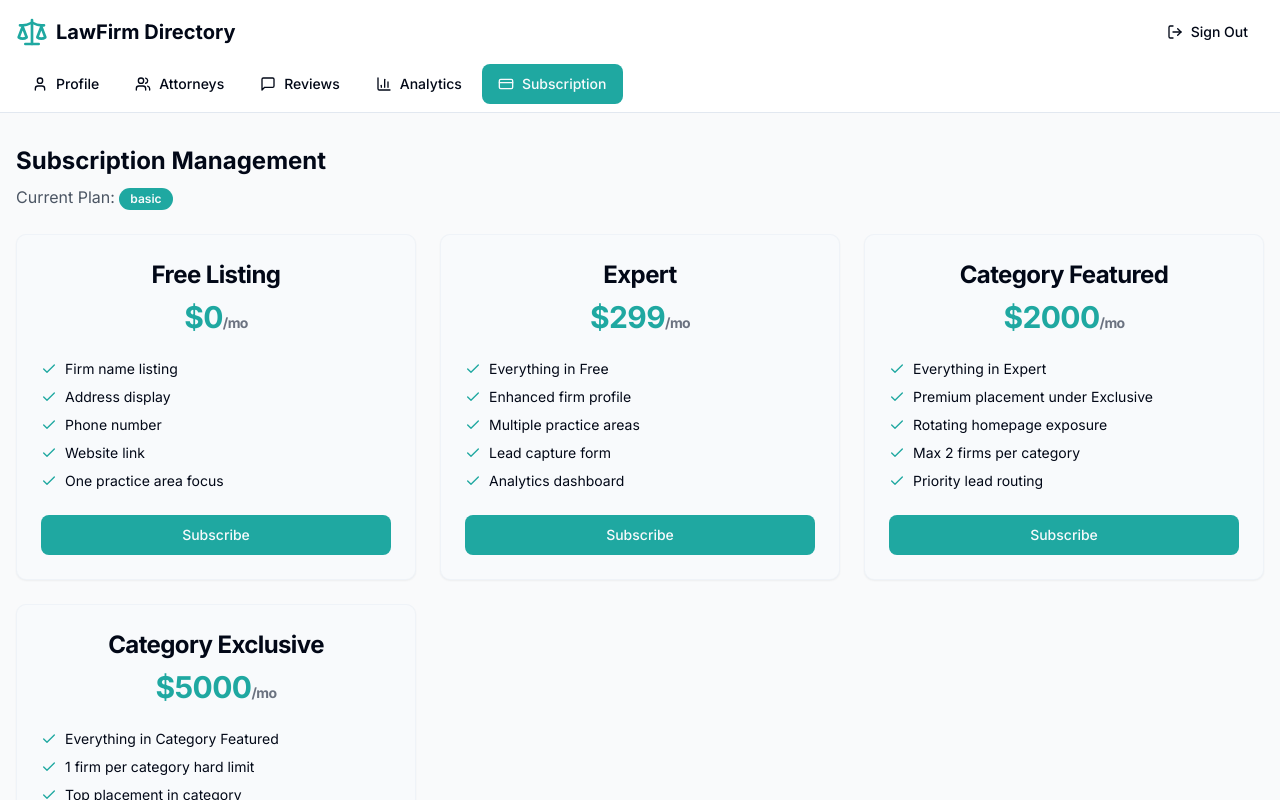
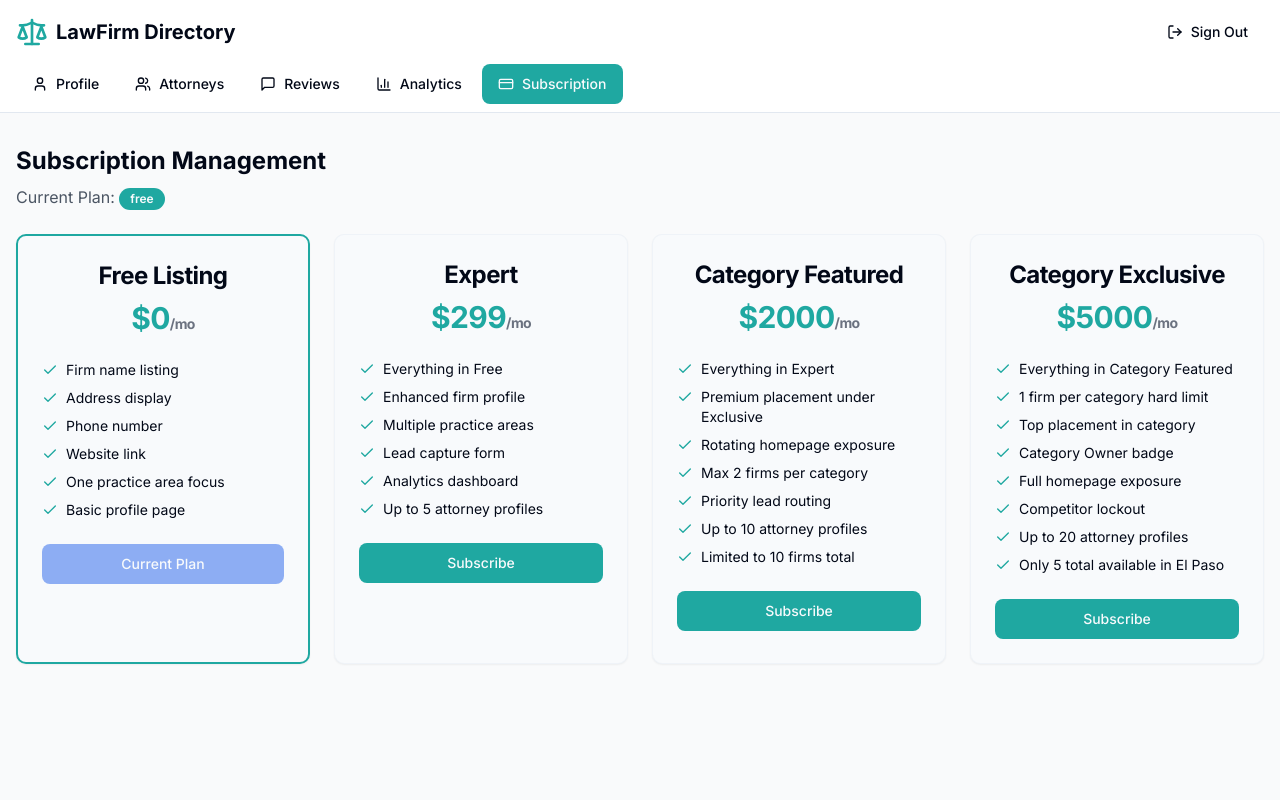
Before and after one commit to chapstucker-dotcom/best-ep-lawyers-, a React (Vite) app: page /dashboard in a window 1280 px wide. Both pictures are taken after a click on the button "Subscription". Shown: the top 800 px of the page. Built offline with nearby package versions, Linux system fonts and the light colour scheme; no server answers.

Commit message:
Fix subscription checkout buttons

```diff
--- a/src/components/dashboard/Subscription.tsx
+++ b/src/components/dashboard/Subscription.tsx
@@ -1,103 +1,208 @@
-import { useState, useEffect } from 'react';
-import { Card, CardContent, CardHeader, CardTitle } from '@/components/ui/card';
+import { useEffect, useState } from 'react';
+import {
+  Card,
+  CardContent,
+  CardHeader,
+  CardTitle,
+} from '@/components/ui/card';
 import { Button } from '@/components/ui/button';
 import { Badge } from '@/components/ui/badge';
-import { Check, Users, Loader2, CreditCard } from 'lucide-react';
-import { useToast } from '@/hooks/use-toast';
+import { Check, Loader2 } from 'lucide-react';
+
 import { plans } from '@/data/plans';
 import { supabase } from '@/lib/supabase';
 import { useAuth } from '@/contexts/AuthContext';
+import { useToast } from '@/hooks/use-toast';
+
+const checkoutLinks: Record<string, string> = {
+  expert:
+    'https://buy.stripe.com/7sY8wOgQU8u65N198SaAw01',
+
+  'category-featured':
+    'https://buy.stripe.com/fZu6oG0RWeSu2AP98SaAw03',
+
+  'category-exclusive':
+    'https://buy.stripe.com/8x27sK3046lYb7lgBkaAw04',
+};
 
 export const Subscription = () => {
-  const [currentPlan, setCurrentPlan] = useState('basic');
-  const [loading, setLoading] = useState<string | null>(null);
-  const [subscription, setSubscription] = useState<any>(null);
+  const [currentPlan, setCurrentPlan] = useState('free');
+  const [loadingPlan, setLoadingPlan] = useState<string | null>(
+    null
+  );
+
+  const { user } = useAuth();
   const { toast } = useToast();
-  const { user } = useAuth();
 
   useEffect(() => {
-    if (user) fetchSubscription();
+    const loadCurrentPlan = async () => {
+      if (!user) return;
+
+      const { data, error } = await supabase
+        .from('firms')
+        .select('plan, plan_key')
+        .eq('user_id', user.id)
+        .maybeSingle();
+
+      if (error) {
+        console.error(
+          'Unable to load current subscription plan:',
+          error
+        );
+        return;
+      }
+
+      if (!data) {
+        setCurrentPlan('free');
+        return;
+      }
+
+      const databasePlan =
+        data.plan_key || data.plan || 'free';
+
+      const normalizedPlan =
+        databasePlan === 'basic'
+          ? 'free'
+          : databasePlan;
+
+      setCurrentPlan(normalizedPlan);
+    };
+
+    void loadCurrentPlan();
   }, [user]);
 
-  const fetchSubscription = async () => {
-    const { data } = await supabase
-      .from('subscriptions')
-      .select('*')
-      .eq('user_id', user?.id)
-      .single();
-    if (data) {
-      setSubscription(data);
-      setCurrentPlan(data.plan_type);
+  const handleSubscribe = (planId: string) => {
+    if (planId === 'free') {
+      toast({
+        title: 'Free Listing',
+        description:
+          'Your firm already has access to the free listing plan.',
+      });
+      return;
     }
-  };
 
-  const handleSubscribe = async (plan: typeof plans[0]) => {
-    setLoading(plan.id);
-    try {
-      const { data, error } = await supabase.functions.invoke('create-checkout', {
-        body: {
-          planId: plan.id,
-          planName: plan.name,
-          priceMonth: plan.priceMonth,
-          firmId: subscription?.firm_id || 'new',
-          userId: user?.id,
-          successUrl: `${window.location.origin}/dashboard?success=true`,
-          cancelUrl: `${window.location.origin}/dashboard?canceled=true`
+    const checkoutUrl = checkoutLinks[planId];
+
+    if (!checkoutUrl) {
+      toast({
+        title: 'Checkout unavailable',
+        description:
+          'The checkout link for this plan has not been configured.',
+        variant: 'destructive',
+      });
+      return;
     }
-      });
-      if (error) throw error;
-      if (data?.url) window.location.href = data.url;
-    } catch (err: any) {
-      toast({ title: 'Error', description: err.message, variant: 'destructive' });
-    } finally {
-      setLoading(null);
-    }
+
+    setLoadingPlan(planId);
+
+    window.location.href = checkoutUrl;
   };
 
   return (
     <div className="space-y-6">
       <div>
-        <h2 className="text-2xl font-bold">Subscription Management</h2>
-        <p className="text-gray-600 mt-2">
-          Current Plan: <Badge className="bg-[#1FA8A1]">{currentPlan}</Badge>
-          {subscription?.status && <Badge className="ml-2" variant="outline">{subscription.status}</Badge>}
+        <h2 className="text-2xl font-bold">
+          Subscription Management
+        </h2>
+
+        <p className="mt-2 text-gray-600">
+          Current Plan:{' '}
+          <Badge className="bg-[#1FA8A1]">
+            {currentPlan}
+          </Badge>
         </p>
       </div>
 
-      {subscription && (
-        <Card>
-          <CardHeader><CardTitle className="flex items-center gap-2"><CreditCard className="h-5 w-5" />Billing Info</CardTitle></CardHeader>
-          <CardContent>
-            <p className="text-sm text-gray-600">Next billing: {subscription.current_period_end ? new Date(subscription.current_period_end).toLocaleDateString() : 'N/A'}</p>
-          </CardContent>
-        </Card>
-      )}
+      <div className="grid grid-cols-1 gap-6 md:grid-cols-2 xl:grid-cols-4">
+        {plans.map((plan) => {
+          const isCurrentPlan =
+            currentPlan === plan.id;
 
-      <div className="grid grid-cols-1 md:grid-cols-3 gap-6">
-        {plans.map((plan) => (
-          <Card key={plan.id} className={currentPlan === plan.id ? 'border-[#1FA8A1] border-2' : ''}>
+          const isFreePlan =
+            plan.id === 'free';
+
+          const isLoading =
+            loadingPlan === plan.id;
+
+          return (
+            <Card
+              key={plan.id}
+              className={
+                isCurrentPlan
+                  ? 'border-2 border-[#1FA8A1]'
+                  : ''
+              }
+            >
               <CardHeader>
                 <CardTitle className="text-center">
-                <div className="text-2xl font-bold">{plan.name}</div>
-                <div className="text-3xl font-bold text-[#1FA8A1] mt-2">${plan.priceMonth}<span className="text-sm text-gray-500">/mo</span></div>
+                  <div className="text-2xl font-bold">
+                    {plan.name}
+                  </div>
+
+                  <div className="mt-2 text-3xl font-bold text-[#1FA8A1]">
+                    ${plan.priceMonth}
+                    <span className="text-sm text-gray-500">
+                      /mo
+                    </span>
+                  </div>
                 </CardTitle>
               </CardHeader>
+
               <CardContent>
-              <ul className="space-y-2 mb-6">
-                {plan.features.slice(0, 5).map((f, i) => (
-                  <li key={i} className="flex items-start text-sm"><Check className="h-4 w-4 text-[#1FA8A1] mr-2 mt-0.5" />{f}</li>
-                ))}
+                <ul className="mb-6 space-y-2">
+                  {plan.features.map(
+                    (feature, index) => (
+                      <li
+                        key={`${feature}-${index}`}
+                        className="flex items-start text-sm"
+                      >
+                        <Check className="mr-2 mt-0.5 h-4 w-4 shrink-0 text-[#1FA8A1]" />
+                        <span>{feature}</span>
+                      </li>
+                    )
+                  )}
                 </ul>
-              {currentPlan === plan.id ? (
-                <Button className="w-full" disabled>Current Plan</Button>
+
+                {isCurrentPlan ? (
+                  <Button
+                    type="button"
+                    className="w-full"
+                    disabled
+                  >
+                    Current Plan
+                  </Button>
+                ) : isFreePlan ? (
+                  <Button
+                    type="button"
+                    className="w-full"
+                    variant="outline"
+                    disabled
+                  >
+                    Free Listing
+                  </Button>
                 ) : (
-                <Button className="w-full bg-[#1FA8A1] hover:bg-[#1FA8A1]/90" onClick={() => handleSubscribe(plan)} disabled={!!loading}>
-                  {loading === plan.id ? <Loader2 className="h-4 w-4 animate-spin" /> : 'Subscribe'}
+                  <Button
+                    type="button"
+                    className="w-full bg-[#1FA8A1] hover:bg-[#178d87]"
+                    onClick={() =>
+                      handleSubscribe(plan.id)
+                    }
+                    disabled={isLoading}
+                  >
+                    {isLoading ? (
+                      <>
+                        <Loader2 className="mr-2 h-4 w-4 animate-spin" />
+                        Opening Checkout...
+                      </>
+                    ) : (
+                      'Subscribe'
+                    )}
                   </Button>
                 )}
               </CardContent>
             </Card>
-        ))}
+          );
+        })}
       </div>
     </div>
   );
```
Lines whose indentation alone changed are shown as unchanged.
